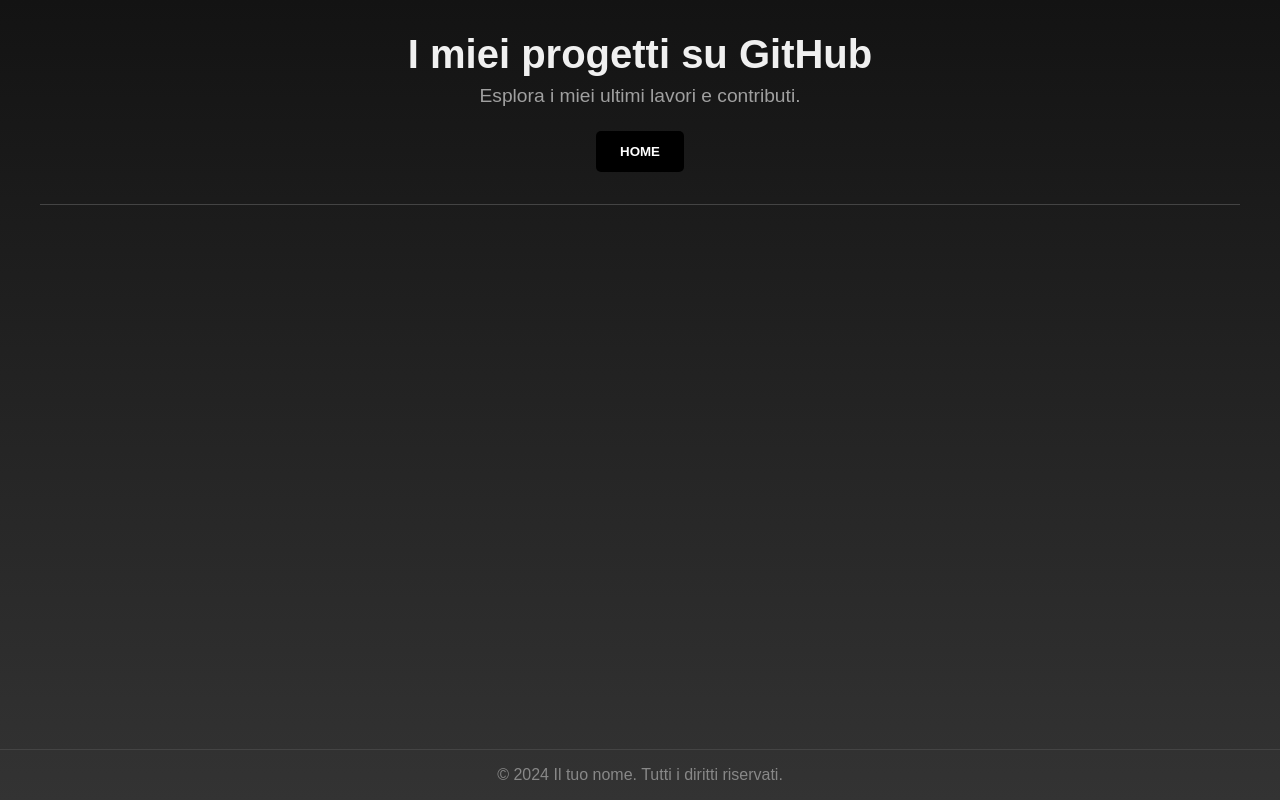
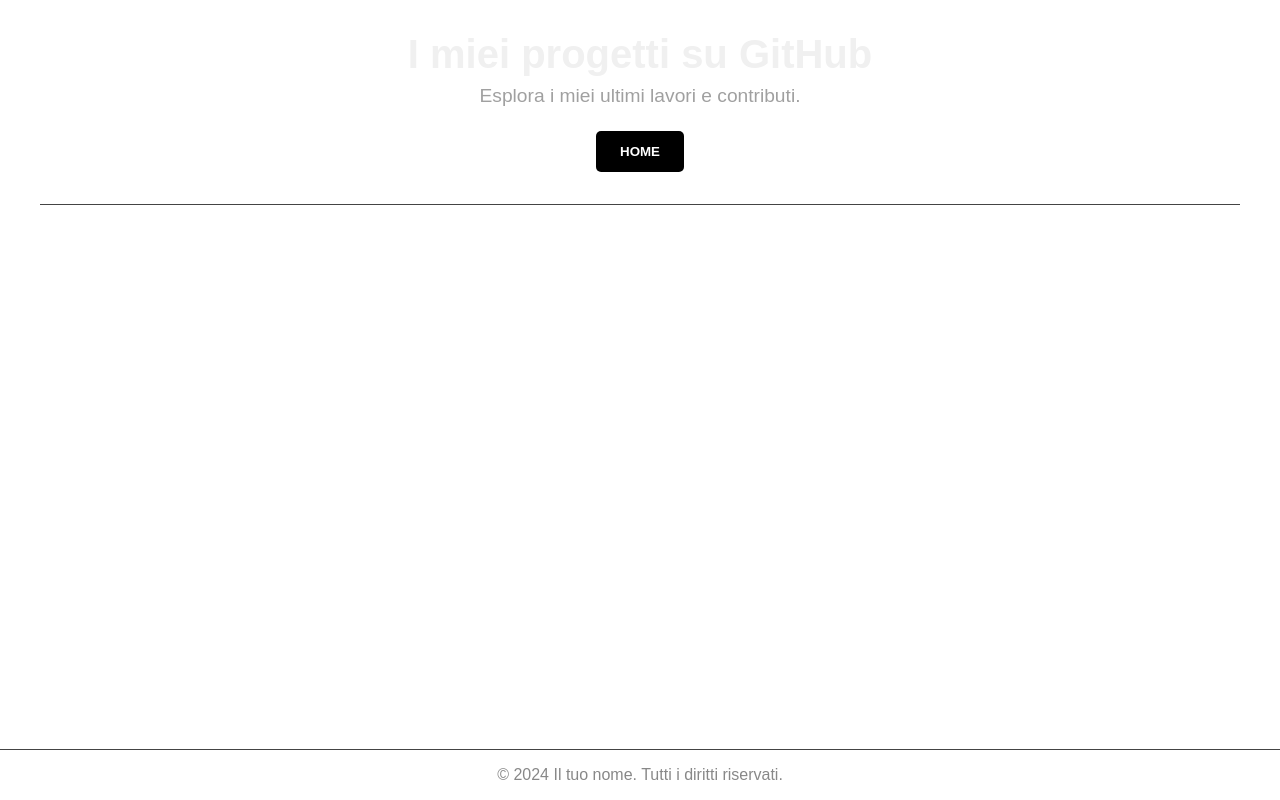
Before and after one commit to tridoz06/GPOI, a PHP site: page /projects.php in a window 1280 px wide. Run offline with PHP 8.4, Linux system fonts and the light colour scheme; data that the repository does not hold is empty.

Commit message:
cambio colore di sfondo

```diff
--- a/CSS/projects.css
+++ b/CSS/projects.css
@@ -7,7 +7,7 @@
 
 body {
     font-family: Arial, sans-serif;
-    background: linear-gradient(to bottom, #131313, #333333);
+    background-color:#888888
     color: #fff;
     display: flex;
     flex-direction: column;
```
